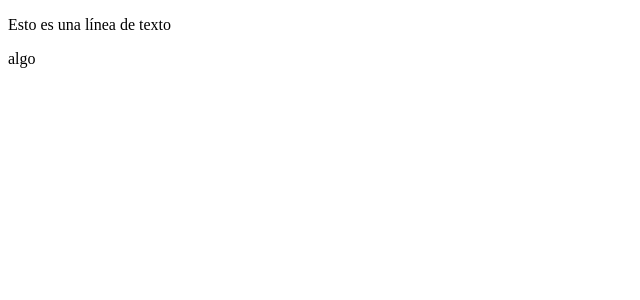
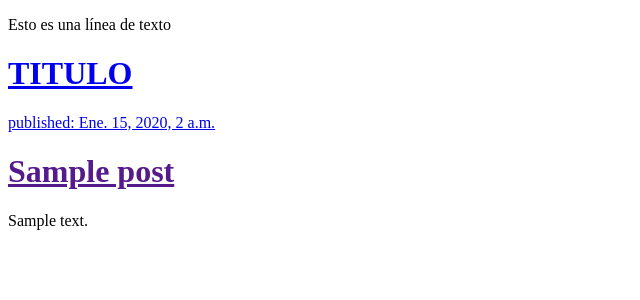
Before and after one commit to Villarruel-L/my-first-blog, a Django app: page / in a window 1280 px wide. Shown: the top 300 px of the page, without its empty margins (0-640 px from the left). Run offline with Django 3.2, Linux system fonts and the light colour scheme; tables that the repository leaves empty hold one stand-in row (values such as "Sample post").

Commit message:
modificaciones a las vistas y plantillas para mostrar post de la base de datos.

```diff
--- a/blog/templates/blog/post_list.html
+++ b/blog/templates/blog/post_list.html
@@ -8,8 +8,16 @@
 	<body>
 		<p>Esto es una línea de texto<p>
         <div>
-            algo
+            <h1><a href="/">TITULO</h1>
         </div>
+
+		{% for post in posts%}
+		<div>
+			<p>published: {{ post.published_date }}</p>
+			<h1><a href=""> {{ post.title }}</a></h1>
+			<p>{{ post.text|linebreaksbr }}</p>
+		</div>
+		{% endfor %}
 
     </body>
 </html>
--- a/blog/views.py
+++ b/blog/views.py
@@ -1,5 +1,8 @@
 from django.shortcuts import render
+from .models import Post
+from django.utils import timezone
 
 # Create your views here.
 def post_list(request):
-    return render(request, "blog/post_list.html")
+    posts = Post.objects.filter(published_date__lte=timezone.now()).order_by("published_date")
+    return render(request, "blog/post_list.html", {"posts":posts})
```
